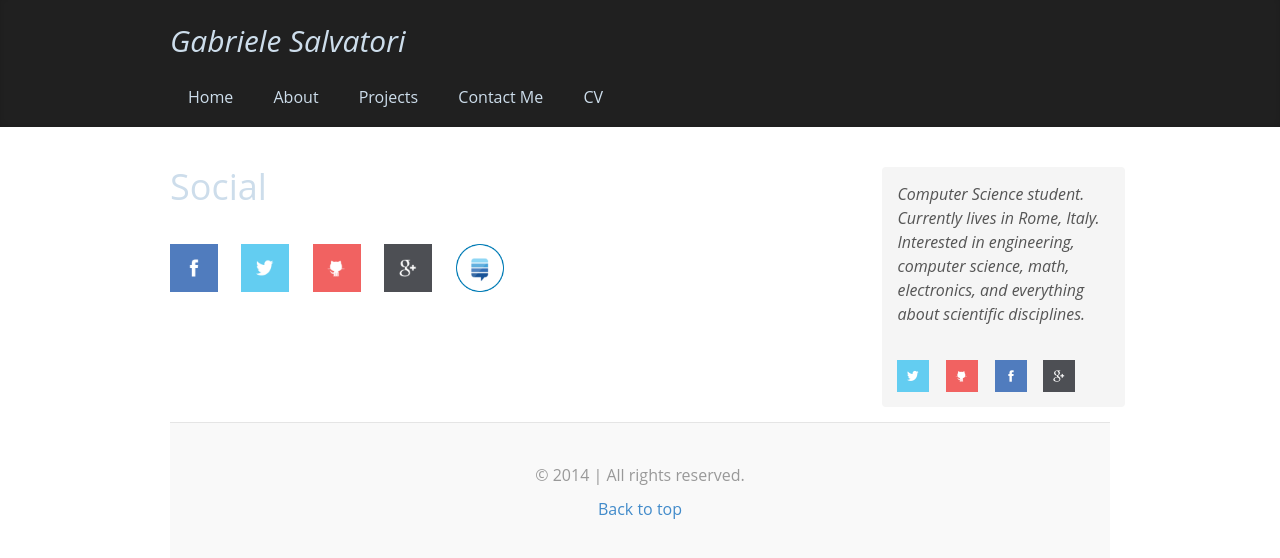
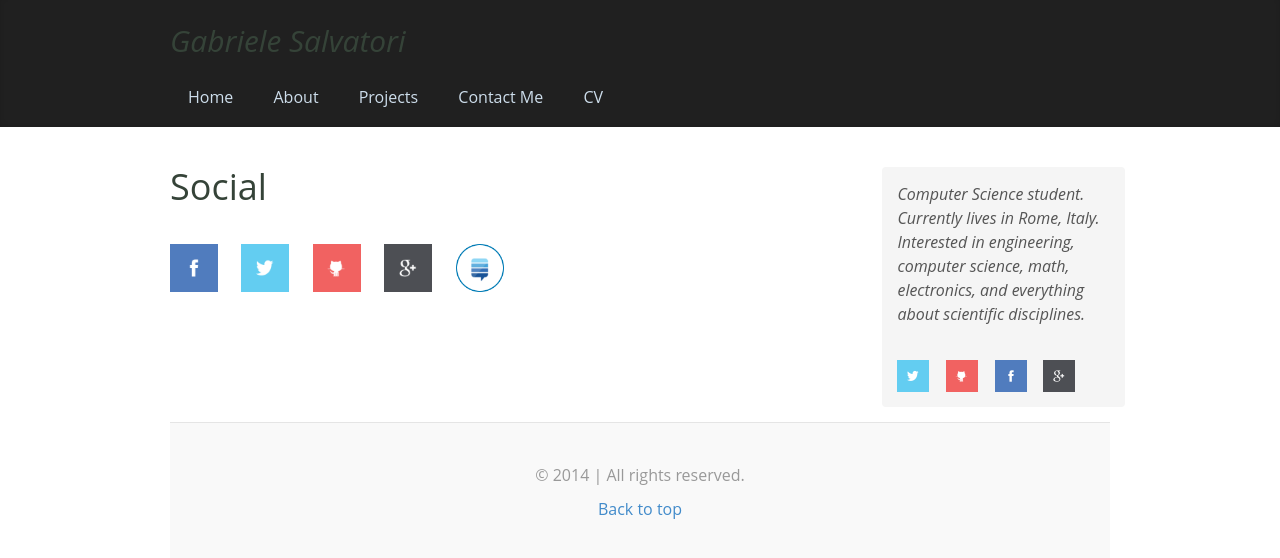
Before and after one commit to gsalvatori/salvatorigabriele.com, a Jekyll site: the page built from social.html, in a window 1280 px wide. Shown: the top 558 px of the page. Built offline with Jekyll 4.4.1, drawn with Linux system fonts in a browser that asks for light colours; nearby versions of some CDN libraries; library files that are not in the unit come from our copies; Markdown is read by kramdown in place of the engine named in the settings.

Commit message:
Update blog.css

```diff
--- a/css/blog.css
+++ b/css/blog.css
@@ -18,7 +18,7 @@ h6, .h6 {
   margin-top: 0;
   font-family: "Open Sans", Helvetica, Arial, sans-serif;
   font-weight: normal;
-  color: #cdddeb;
+  color: #354338;
 }
 
 
```
